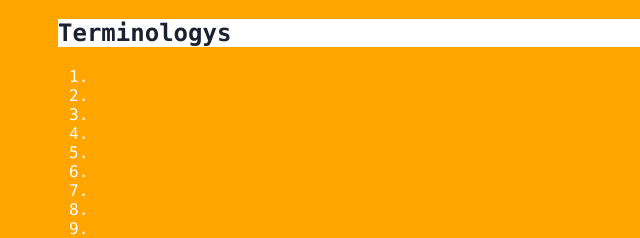
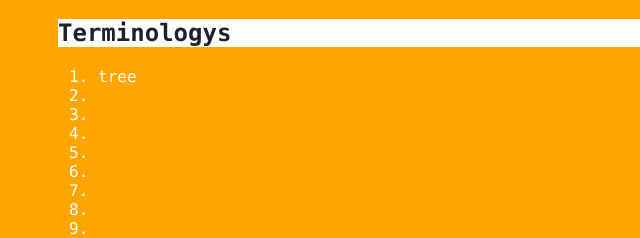
Before and after one commit to scorpinxia/git_learning, a plain HTML site: page index.html in a window 1280 px wide. Both pictures are taken after a click on the element "Terminologys". Shown: the part 226-464 px from the top of the page, 0-640 px from the left. Drawn offline with Linux system fonts and the light colour scheme.

```diff
--- a/index.html
+++ b/index.html
@@ -14,7 +14,7 @@
         <div class="accordion"><h1>Terminologys</h1></div>
             <div class="panel">
                 <ol>
-                    <li></li>
+                    <li>tree</li>
                     <li></li>
                     <li></li>
                     <li></li>
```
Also changed, not shown: 1 other file.
